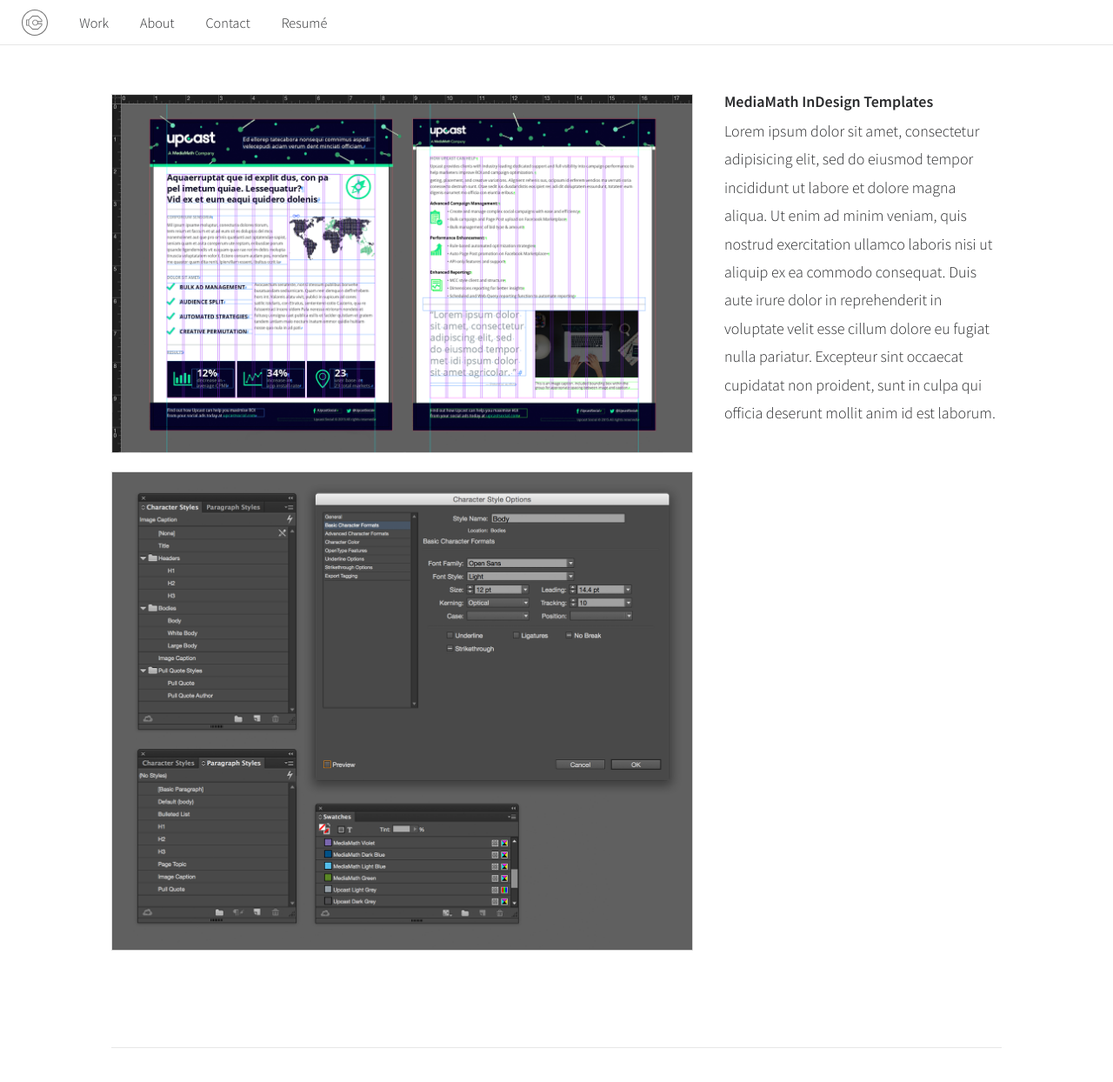
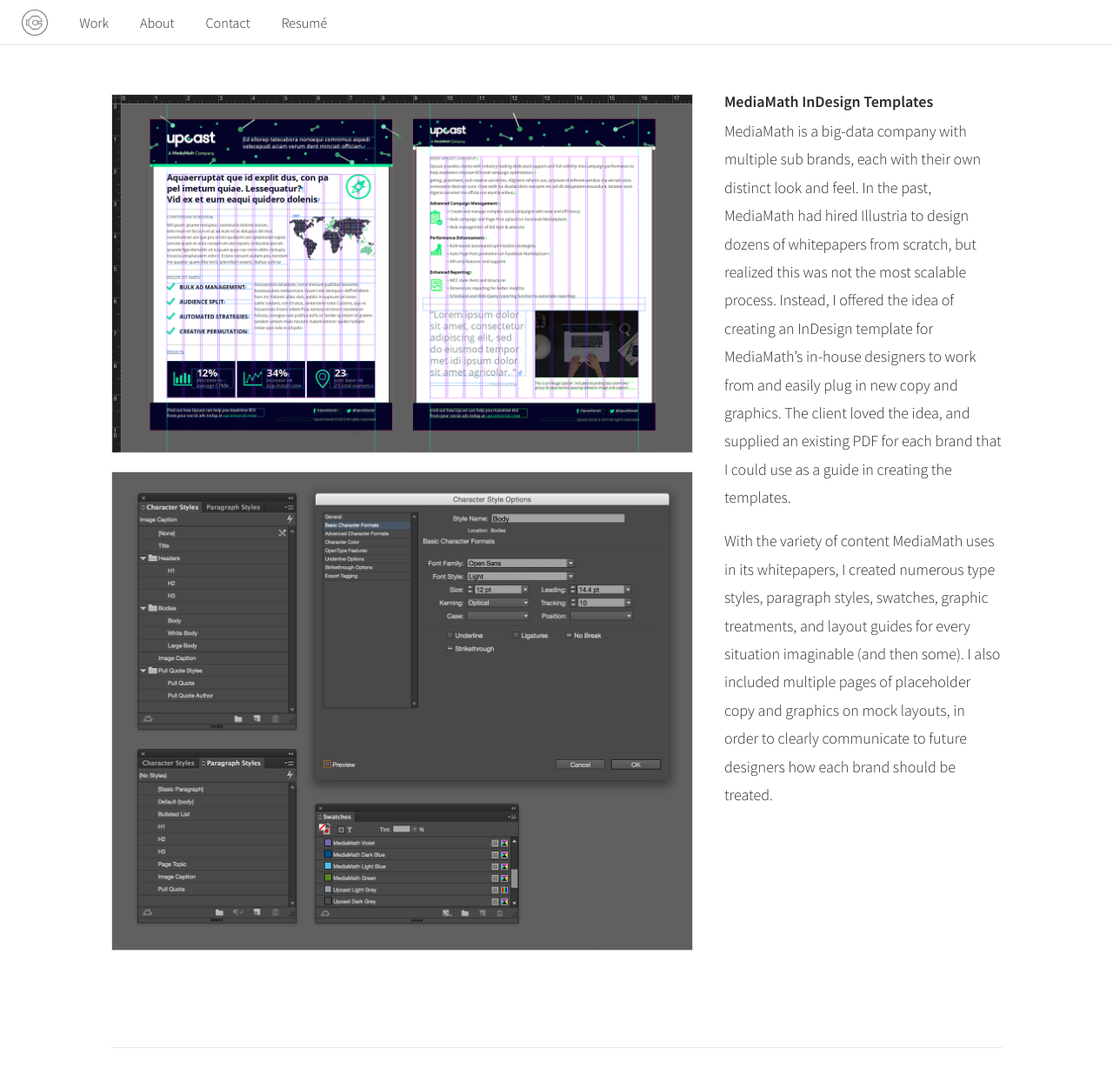
Before and after one commit to okay-cade/okay-cade.github.io, a Jekyll site: the page built from prod.html, in a window 1280 px wide and 1400 px high, cut to the strip 0-1289 px from the top of the window. Shown: the top 1244 px of the strip at 87% size. Built offline with Jekyll 4.4.1, drawn with Linux system fonts in a browser that asks for light colours.

Commit message:
Update prod.html

```diff
--- a/prod.html
+++ b/prod.html
@@ -10,12 +10,9 @@
     </div>
     <div class="l-two-up__item">
       <h4>MediaMath InDesign Templates</h4>
-      <p>Lorem ipsum dolor sit amet, consectetur adipisicing elit, sed do eiusmod
-      tempor incididunt ut labore et dolore magna aliqua. Ut enim ad minim veniam,
-      quis nostrud exercitation ullamco laboris nisi ut aliquip ex ea commodo
-      consequat. Duis aute irure dolor in reprehenderit in voluptate velit esse
-      cillum dolore eu fugiat nulla pariatur. Excepteur sint occaecat cupidatat non
-      proident, sunt in culpa qui officia deserunt mollit anim id est laborum.</p>
+      <p>MediaMath is a big-data company with multiple sub brands, each with their own distinct look and feel. In the past, MediaMath had hired Illustria to design dozens of whitepapers from scratch, but realized this was not the most scalable process. Instead, I offered the idea of creating an InDesign template for MediaMath’s in-house designers to work from and easily plug in new copy and graphics. The client loved the idea, and supplied an existing PDF for each brand that I could use as a guide in creating the templates.</p>
+<p>With the variety of content MediaMath uses in its whitepapers, I created numerous type styles, paragraph styles, swatches, graphic treatments, and layout guides for every situation imaginable (and then some). I also included multiple pages of placeholder copy and graphics on mock layouts, in order to clearly communicate to future designers how each brand should be treated.
+</p>
     </div>
   </div>
 </section>
```
